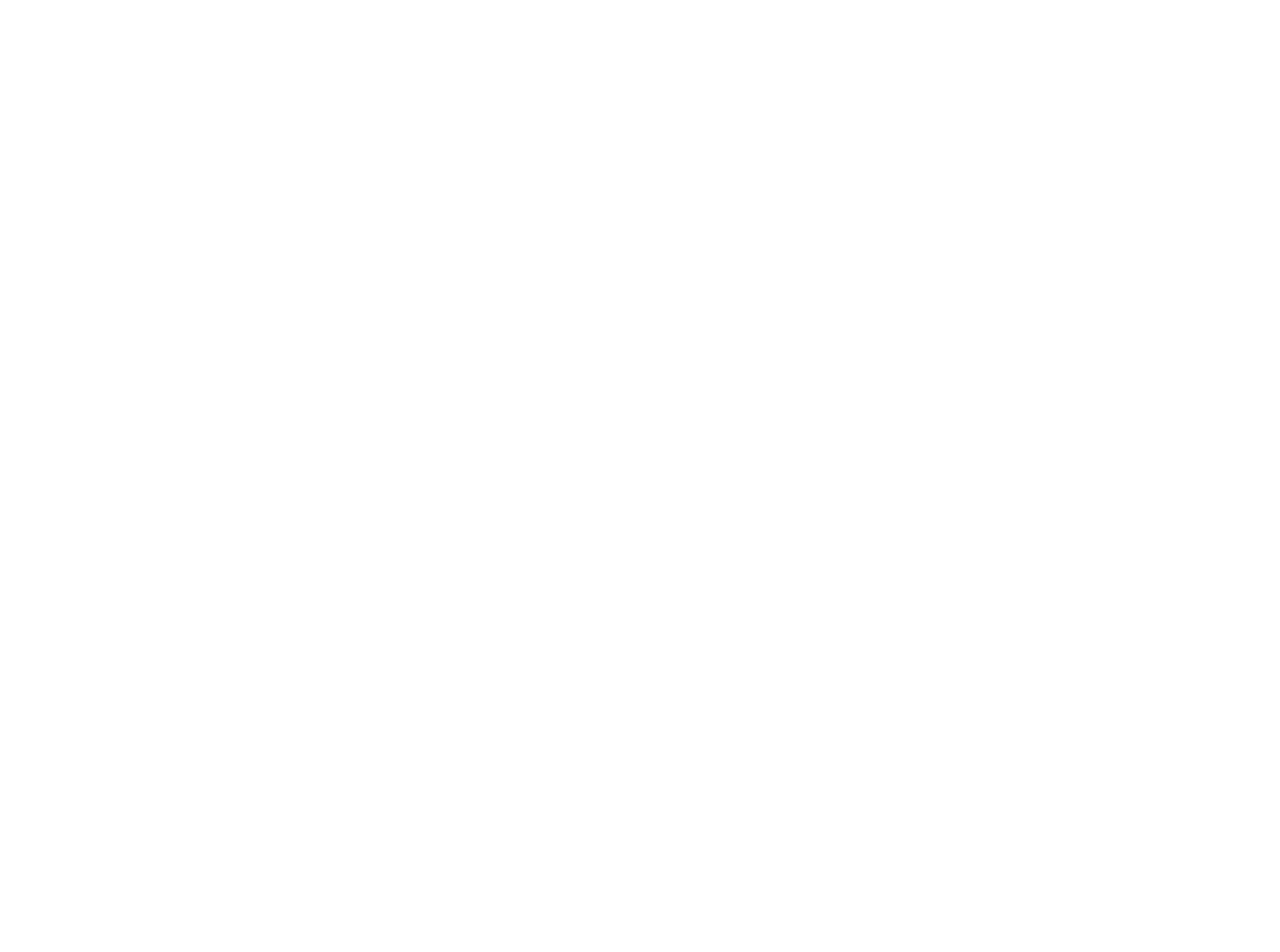
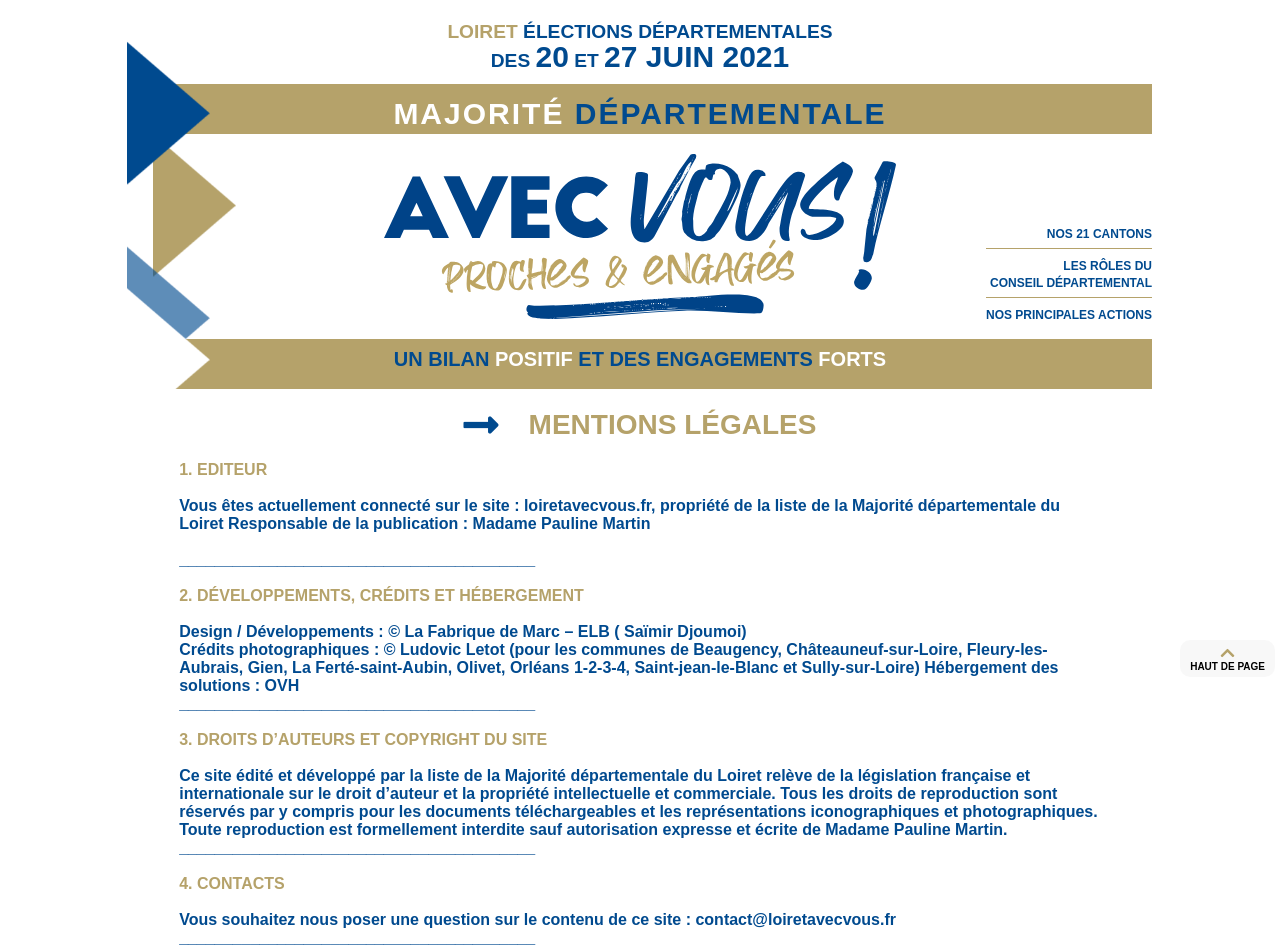
Before and after one commit to saiiimiiir/avec_vous, a React (Create React App) app: page /mention in a window 1280 px wide. Shown: the top 952 px of the page. Before the commit the page ends 800 px from the top, so only its background shows below. Built offline with nearby package versions, Linux system fonts and the light colour scheme; a web font is replaced by a local one.

Commit message:
version en ligne

```diff
--- a/src/App.tsx
+++ b/src/App.tsx
@@ -13,17 +13,13 @@
 import Construction from './Pages/Construction';
 import Canton from './Pages/Canton';
 import Roles from './Pages/Roles';
+import Mentions from './Pages/Mentions';
 
 function App() {
   return (
   <Router>
-
       <Switch>
-        <Route exact path="/" children={<Construction />} />
-      </Switch>
-
-      <Switch>
-        <Route exact path="/home" children={<Home />} />
+        <Route exact path="/" children={<Home />} />
       </Switch>
 
       <Switch>
@@ -38,6 +34,10 @@
         <Route exact path="/pour-le-canton/:canton" children={<Canton />}/>
       </Switch>
 
+      <Switch>
+        <Route exact path="/mention" children={<Mentions />} />
+      </Switch>
+
     </Router>
   );
 }
--- a/src/Components/Footer.tsx
+++ b/src/Components/Footer.tsx
@@ -21,10 +21,7 @@
                         <span className="bluetext">mentions légales</span>
                     </Link>
                 </div>
-                <div className="socialIcon">
-                    <a target="_blank" href="facebook.com"><i className="fab fa-facebook-f"></i></a>
-                    <a target="_blank" href="instagram.com"><i className="fab fa-instagram"></i></a>
-                </div>
+
             </div>
         )
     }
--- a/src/Components/Header.tsx
+++ b/src/Components/Header.tsx
@@ -196,11 +196,8 @@
                     <div className="textMajorite"><h2 ><span className="whiteText">majorité</span> <span className="bluetext">départementale</span> </h2></div>
                 </div>
                 <div className="imageContainer">
-                    <div className="socialIcon">
-                        <a target="_blank" href="https://facebook.com"><i className="fab fa-facebook-f"></i></a>
-                        <a target="_blank" href="https://instagram.com"><i className="fab fa-instagram"></i></a>
-                    </div>
-                    <Link to="/home">
+
+                    <Link to="/">
                         {/*<img id="logoImg" src={logo} alt="Logo avec vous !" />*/}
                         <svg xmlns="http://www.w3.org/2000/svg" viewBox="0 0 424.48 136.92">
                             <g id="Calque_2" data-name="Calque 2">
@@ -217,7 +214,7 @@
                         </svg>
 
                     </Link>
-                    <Link to="/home">
+                    <Link to="/">
                         {/*<img src={logo_long} alt="logo loiret avec vous" className="displayOnMobile logoLong" />*/}
                         <svg xmlns="http://www.w3.org/2000/svg" viewBox="0 0 297.79 314.69" className="logoLong displayOnMobile">
                             <g id="Calque_2" data-name="Calque 2">
@@ -267,7 +264,7 @@
                         <nav>
                             <ul>
                                 <li>
-                                    <Link to="/home" >
+                                    <Link to="/" >
                                         <span className="textMenu">
                                             Nos 21 cantons
                                         </span>
--- a/src/Pages/Canton.tsx
+++ b/src/Pages/Canton.tsx
@@ -107,7 +107,7 @@
             <div id="canton">
                 <Header/>
                 <div className="titreCanton">
-                    <Link to="/home">
+                    <Link to="/">
                         <button>RETOUR À LA LISTE <br/> DES CANTONS</button>
                     </Link>
                     <img src={triangle} />
--- /dev/null
+++ b/src/Pages/Mentions.tsx
@@ -0,0 +1,53 @@
+import React, { Component } from 'react'
+import Footer from '../Components/Footer'
+import Header from '../Components/Header'
+import '../scss/Mentions.scss'
+
+export default class Mentions extends Component {
+    render() {
+        return (
+            <div id="mention">
+                <Header/>
+                <div className="titreMention">
+                    <i className="fas fa-long-arrow-alt-right"></i> <span className="yellowText">MENTIONS légales</span>
+                </div>
+                <div className="containerMention">
+                    <p>
+                        <span className="yellowText">1. Editeur</span> <br /><br />
+                        Vous êtes actuellement connecté sur le site : loiretavecvous.fr, propriété de la liste de la Majorité départementale du Loiret
+                        Responsable de la publication : Madame Pauline Martin <br /><br />
+                        ________________________________________ <br /><br />
+                        <span className="yellowText">2. Développements, crédits et hébergement</span> <br /><br />
+                        Design / Développements : © La Fabrique de Marc – ELB ( Saïmir Djoumoi) <br />
+                        Crédits photographiques : © Ludovic Letot (pour les communes de Beaugency, Châteauneuf-sur-Loire, Fleury-les-Aubrais, Gien, La Ferté-saint-Aubin, Olivet, Orléans 1-2-3-4, Saint-jean-le-Blanc et Sully-sur-Loire)
+                        Hébergement des solutions : OVH <br />
+                        ________________________________________ <br /><br />
+                        <span className="yellowText">3. Droits d’Auteurs et copyright du site</span> <br /><br />
+                        Ce site édité et développé par la liste de la Majorité départementale du Loiret relève de la législation française et internationale sur le droit d’auteur et la propriété intellectuelle et commerciale. Tous les droits de reproduction sont réservés par y compris pour les documents téléchargeables et les représentations iconographiques et photographiques. Toute reproduction est formellement interdite sauf autorisation expresse et écrite de Madame Pauline Martin. <br />
+                        ________________________________________ <br /><br />
+                        <span className="yellowText">4. Contacts</span> <br /><br />
+                        Vous souhaitez nous poser une question sur le contenu de ce site : contact@loiretavecvous.fr <br />
+                        ________________________________________ <br /><br />
+                        <span className="yellowText">5. Charte de protection des données personnelles</span> <br /><br />
+                        Conformément au règlement européen 2016/679 du 27 avril 2016 (dit « règlement général sur la protection des données » ou RGPD).
+                        La présente charte de protection des données à caractère personnel décrit l’engagement du site loiretavecvous.fr , édité par la liste de la Majorité départementale du Loiret en tant que responsable de traitement eu égard au respect de la vie privée et à la protection des données à caractère personnel de ses utilisateurs. Cette charte a été rédigée pour vous permettre de prendre connaissance des pratiques et des conditions dans lesquelles le site loiretavecvous.fr recueille, utilise et conserve vos données à caractère personnel.
+                        La présente Charte s’applique pour les Données collectées : <br />
+                        • Via la simple navigation sur le site loiretavecvous.fr. <br />
+                        • Via les mails échangés entre le site loiretavecvous.fr et vous ou tout autre outil de messagerie électronique. <br />
+                        <br /><br />QUI TRAITE VOS DONNÉES ?<br /><br />
+                        Vos Données sont traitées par les collaborateurs ou certains colistiers du site loiretavecvous.fr en charge de la gestion du site afin de pouvoir répondre à toutes vos questions.
+                        Par ailleurs, dans le cadre de notre activité, et pour des besoins de traitement, vos Données sont susceptibles d’être communiquées à des sous-traitants, prestataires de services ou autre tierces parties, et en particulier : Google Analytics.
+                        Chacun de ses acteurs respectant un engagement de confidentialité concernant l’usage et le traitement des données personnelles.
+                        Droit d’information (article 32 de la loi du 6 janvier 1978 modifiée par la loi du 6 août 2004) : le responsable des traitements mis en œuvre est Madame Pauline Martin.
+                        Droit d’opposition (article 38 de la loi du 6 janvier 1978 modifiée par la loi du 6 août 2004) : vous avez la possibilité de vous opposer pour des motifs légitimes à figurer dans un fichier. Toute personne peut refuser, sans avoir à se justifier, que les données qui la concernent soient utilisées à des fins de prospection, en particulier commerciale.
+                        Droit d’accès (articles 39, 41, 42 de la loi du 6 janvier 1978 modifiée par la loi du 6 août 2004) : toute personne justifiant de son identité a le droit d’interroger le responsable d’un fichier ou d’un traitement pour savoir s’il détient des informations sur elle, et le cas échéant d’en obtenir communication.
+                        Droit de rectification (article 40 de la loi du 6 janvier 1978 modifiée par la loi du 6 août 2004) : vous pouvez faire rectifier, compléter, actualiser, verrouiller ou effacer des informations vous concernant. Dans tous les cas, l’exercice de ce droit s’effectue, conformément à la loi Informatique et Libertés, en s’adressant à : contact@loiretavecvous.fr
+                        Pour toute information sur la protection des données personnelles, vous pouvez consulter le site de la Commission Informatique et Libertés : www.cnil.fr
+
+                    </p>
+                </div>
+                <Footer/>
+            </div>
+        )
+    }
+}
--- /dev/null
+++ b/src/scss/Mentions.scss
@@ -0,0 +1,88 @@
+@import "./Setup.scss";
+
+#mention{
+    @include pannelCenter();
+    @include flexCenter(column);
+    .titreMention{
+        @include flexCenter(row);
+        i{
+            color : $blue;
+            font-size: 40px;
+            vertical-align: center;
+            margin-right: 30px;
+
+        }
+        span{
+            text-transform: uppercase;
+            font-size: 28px;
+            margin: 20px 0px;
+        }
+    }
+    .containerMention{
+        width: 90%;
+        margin-bottom: 30px;
+        p{
+            color: $blue;
+        }
+    }
+}
+
+/*-----------------------------*/
+/*-----------TABLETTE----------*/
+/*-----------------------------*/
+
+@media screen and (min-width: 800px) and (max-width : 1400px){
+    #mention{
+        @include pannelCenter();
+        @include flexCenter(column);
+        .titreMention{
+            @include flexCenter(row);
+            i{
+                color : $blue;
+                font-size: 40px;
+                vertical-align: center;
+                margin-right: 30px;
+
+            }
+            span{
+                text-transform: uppercase;
+                font-size: 28px;
+                margin: 20px 0px;
+            }
+        }
+        .containerMention{
+            width: 90%;
+        }
+    }
+}
+
+/*-----------------------------*/
+/*-----------MOBILE----------*/
+/*-----------------------------*/
+
+@media screen and (max-width: 800px){
+    #mention{
+        width: 100%;
+        @include flexCenter(column);
+        .titreMention{
+            @include flexCenter(row);
+            i{
+                display: none;
+                color : $blue;
+                font-size: 40px;
+                vertical-align: center;
+                margin-right: 30px;
+
+            }
+            span{
+                text-transform: uppercase;
+                font-size: 18px;
+                margin: 20px 0px;
+                text-align: center;
+            }
+        }
+        .containerMention{
+            width: 90%;
+        }
+    }
+}
```
